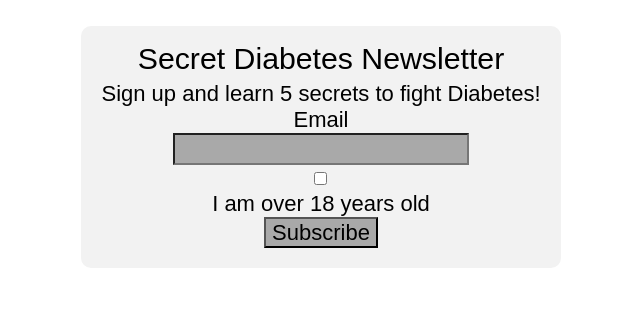
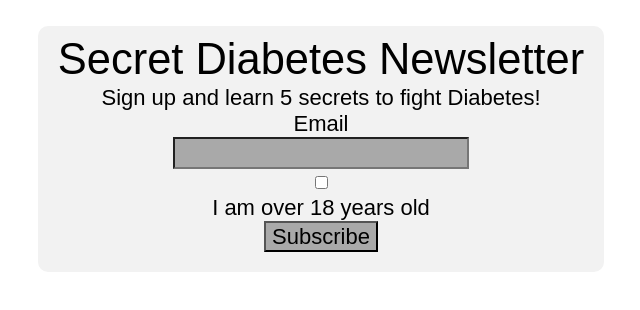
Before and after one commit to itdm-362-courtland/lab3, a plain HTML site: page index.html in a window 1280 px wide. Shown: the whole page, without its empty margins (319-959 px from the left). Drawn offline with nearby package versions, Linux system fonts and the light colour scheme.

Commit message:
Update screen.css

```diff
--- a/screen.css
+++ b/screen.css
@@ -222,7 +222,7 @@ input, textarea {
         }
 
 h1{
-   font-size: 1.375em; /* 22px */
+   font-size: 1.975em; /* 22px */
    margin-bottom: 0.3092em;
 		}
 body {
```
